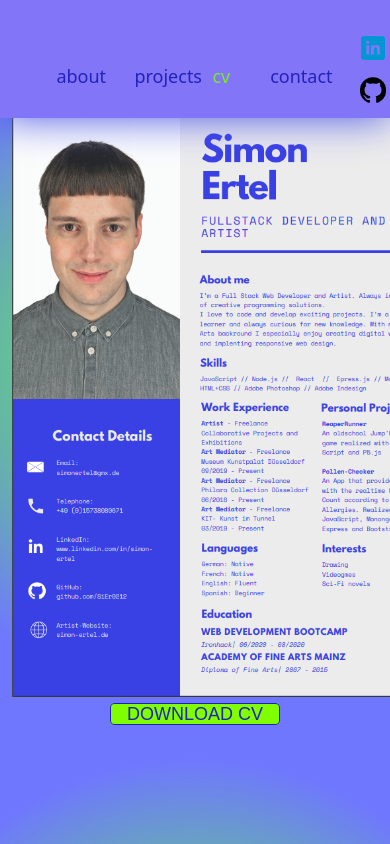
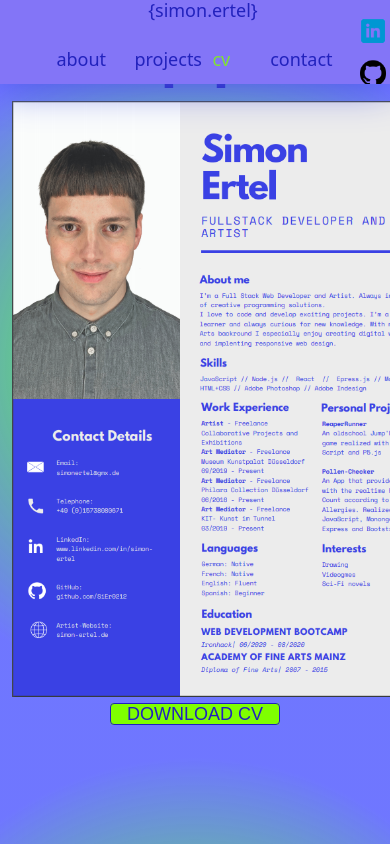
Before and after one commit to SiEr0212/PORTFOLIO, a plain HTML site: page cv.html in a window 390 px wide. Shown: the top 844 px of the page. Drawn offline with nearby package versions, Linux system fonts and the light colour scheme.

Commit message:
working on styling

```diff
--- a/style.css
+++ b/style.css
@@ -126,7 +126,7 @@ html {
 @media screen and (max-width: 480px) {
   .main {
     margin: auto;
-    padding: auto;
+    padding-top: auto;
   }
 
   .sidenav {
@@ -134,10 +134,10 @@ html {
     left: 0;
     top: 0;
     padding-left: 0%;
-    height: 14vh;
+    height: 10vh;
     width: 100%;
     margin-top: 0vh;
-    margin-bottom: 10vh;
+   /*  margin-bottom: 100vh; */
     overflow: hidden;
     display: flex;
     flex-direction: row;
```
